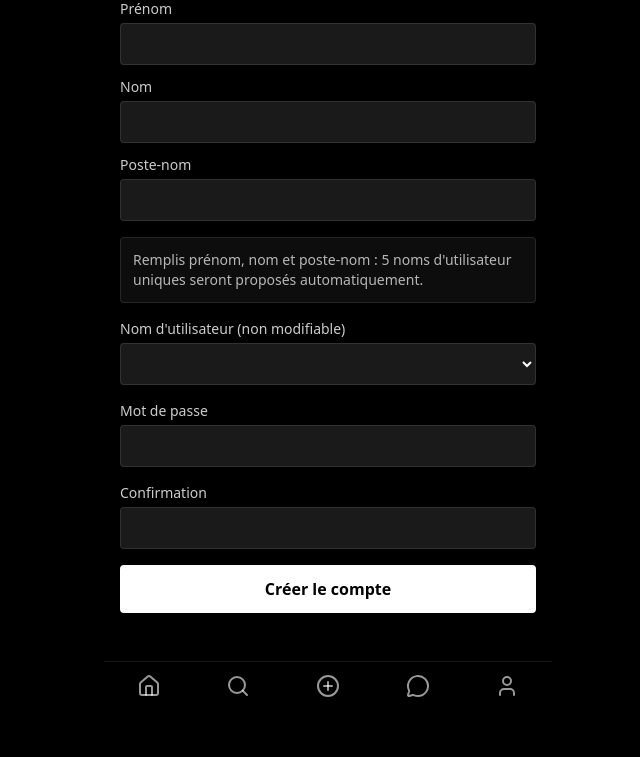
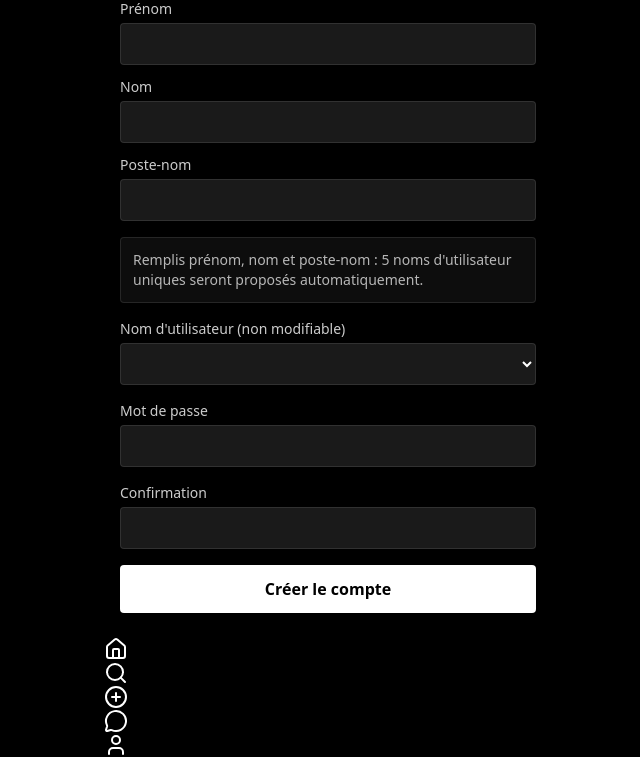
Before and after one commit to abed-tech/aabo_primo, a Django app: page /inscription/ in a window 1280 px wide. Shown: the part 90-847 px from the top of the page, without its empty margins (312-952 px from the left). Before the commit the page ends 787 px from the top, so only its background shows below. Run offline with Django 5.2, Linux system fonts and the light colour scheme; lists and menus that the app fills with data are empty; some libraries are stand-ins or nearby versions.

Commit message:
first commit 7

```diff
--- a/templates/base.html
+++ b/templates/base.html
@@ -45,22 +45,22 @@
       {% block contenu %}{% endblock %}
     </main>
 
-    <nav class="sticky bottom-0 z-40 bg-black/90 backdrop-blur border-t border-white/10">
-      <div class="grid grid-cols-5 text-center">
-        <a id="lien_navigation_feed" class="py-3 flex items-center justify-center text-white/60 hover:text-white transition" href="{% url 'feed' %}" aria-label="Feed">
+    <nav class="bottom-nav">
+      <div class="bottom-nav-grid">
+        <a id="lien_navigation_feed" class="bottom-nav-link" href="{% url 'feed' %}" aria-label="Feed">
           <i data-lucide="home" class="w-6 h-6"></i>
         </a>
-        <a id="lien_navigation_recherche" class="py-3 flex items-center justify-center text-white/60 hover:text-white transition" href="{% url 'recherche' %}" aria-label="Recherche">
+        <a id="lien_navigation_recherche" class="bottom-nav-link" href="{% url 'recherche' %}" aria-label="Recherche">
           <i data-lucide="search" class="w-6 h-6"></i>
         </a>
-        <a id="lien_navigation_publier" class="py-3 flex items-center justify-center text-white/60 hover:text-white transition" href="{% url 'publier_bien' %}" aria-label="Publier">
+        <a id="lien_navigation_publier" class="bottom-nav-link" href="{% url 'publier_bien' %}" aria-label="Publier">
           <i data-lucide="plus-circle" class="w-6 h-6"></i>
         </a>
-        <a id="lien_navigation_messages" class="py-3 relative flex items-center justify-center text-white/60 hover:text-white transition" href="{% url 'liste_messages' %}" aria-label="Messagerie">
+        <a id="lien_navigation_messages" class="bottom-nav-link" href="{% url 'liste_messages' %}" aria-label="Messagerie">
           <i data-lucide="message-circle" class="w-6 h-6"></i>
-          <span id="badge_messages_non_lus" class="hidden absolute top-1 right-3 min-w-5 h-5 px-1 rounded-full bg-blue-500 text-white text-[11px] leading-5">0</span>
+          <span id="badge_messages_non_lus" class="notification-badge hidden">0</span>
         </a>
-        <a id="lien_navigation_profil" class="py-3 flex items-center justify-center text-white/60 hover:text-white transition" href="{% url 'profil' %}" aria-label="Profil">
+        <a id="lien_navigation_profil" class="bottom-nav-link" href="{% url 'profil' %}" aria-label="Profil">
           <i data-lucide="user" class="w-6 h-6"></i>
         </a>
       </div>
```
